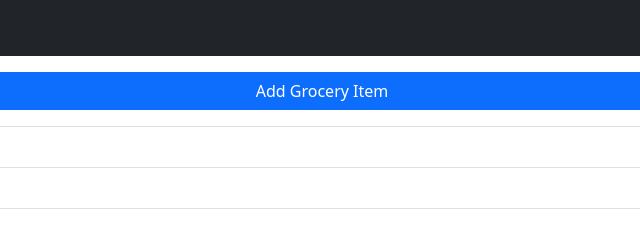
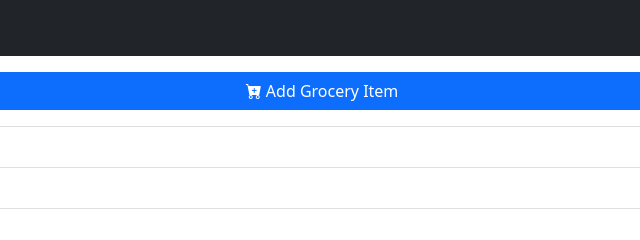
Before and after one commit to aryaindratanaya/The-Groceries, a website: page index.html in a window 1280 px wide. Shown: the top 240 px of the page, 318-958 px from the left. Drawn offline with nearby package versions, Linux system fonts and the light colour scheme; some packages are replaced by stand-ins of ours.

Commit message:
Add an icon to addGroceryBtn

```diff
--- a/features/add-grocery-btn/addGroceryBtn.template.html
+++ b/features/add-grocery-btn/addGroceryBtn.template.html
@@ -1,3 +1,5 @@
 <div class="d-grid mb-3">
-  <button class="btn btn-primary" type="button">Add Grocery Item</button>
+  <button class="btn btn-primary" type="button">
+    <i class="bi bi-cart-plus-fill"></i> Add Grocery Item
+  </button>
 </div>
```
